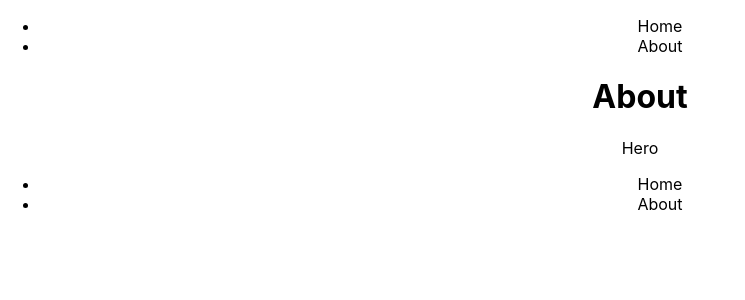
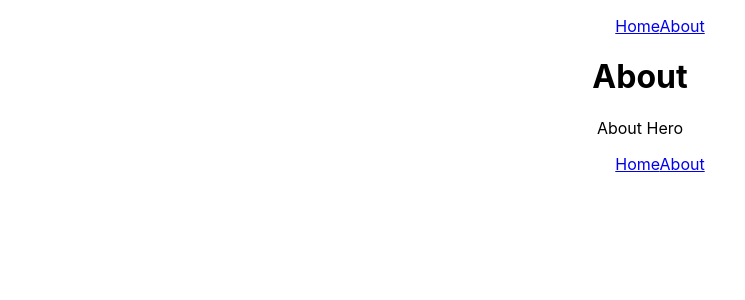
Before and after one commit to Koulinn/basics_react, a React (Create React App) app: page /about in a window 1280 px wide. Shown: the top 300 px of the page, without its empty margins (0-745 px from the left). Built offline with nearby package versions, Linux system fonts and the light colour scheme.

Commit message:
navigation completed

```diff
--- a/src/App.js
+++ b/src/App.js
@@ -1,17 +1,26 @@
 import logo from './logo.svg';
 import './App.css';
 import Navigation from './Navigation'
-import About from './views/About'
-import Home from './views/Home'
 import { Routes, Route } from 'react-router-dom'
+import GenericView from './views/GenericView'
 
 function App() {
     return (
         <div className='App'>
             <Navigation />
             <Routes>
-                <Route path='/' element={<Home />} />
-                <Route path='/about' element={<About />} />
+                <Route
+                    path='/'
+                    element={
+                        <GenericView title='Home' heroText={'Home Hero'} />
+                    }
+                />
+                <Route
+                    path='/about'
+                    element={
+                        <GenericView title='About' heroText={'About Hero'} />
+                    }
+                />
             </Routes>
             <footer>
                 <Navigation />
--- a/src/Navigation.jsx
+++ b/src/Navigation.jsx
@@ -1,11 +1,12 @@
 import React from 'react'
+import { Link } from 'react-router-dom'
 
 function Navigation() {
     return (
         <nav>
             <ul>
-                <li>Home</li>
-                <li>About</li>
+                <Link to='/'>Home</Link>
+                <Link to='/about'>About</Link>
             </ul>
         </nav>
     )
--- /dev/null
+++ b/src/views/GenericView.jsx
@@ -0,0 +1,12 @@
+import React from 'react'
+
+function GenericView({ title, heroText }) {
+    return (
+        <main>
+            <h1>{title}</h1>
+            <div>{heroText}</div>
+        </main>
+    )
+}
+
+export default GenericView
```
